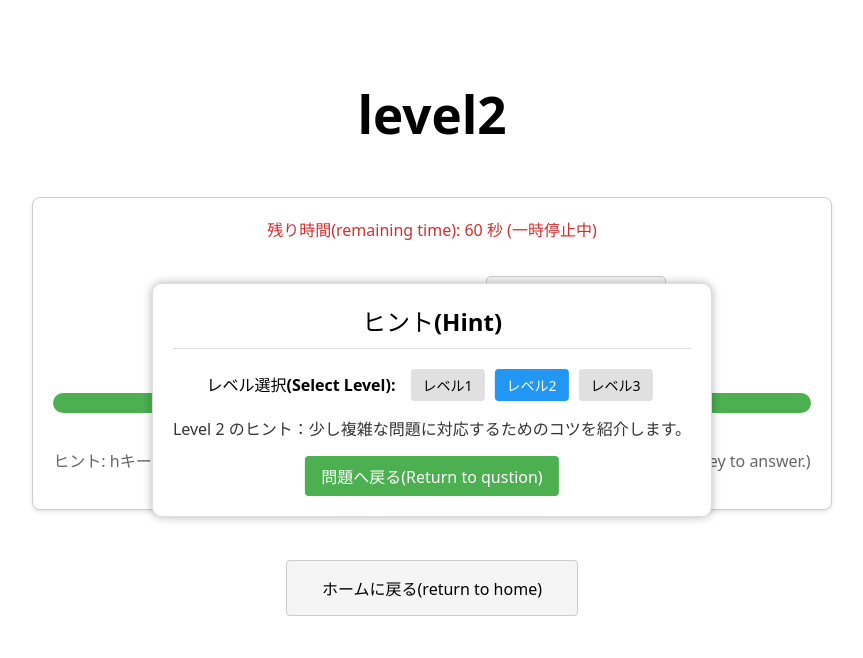
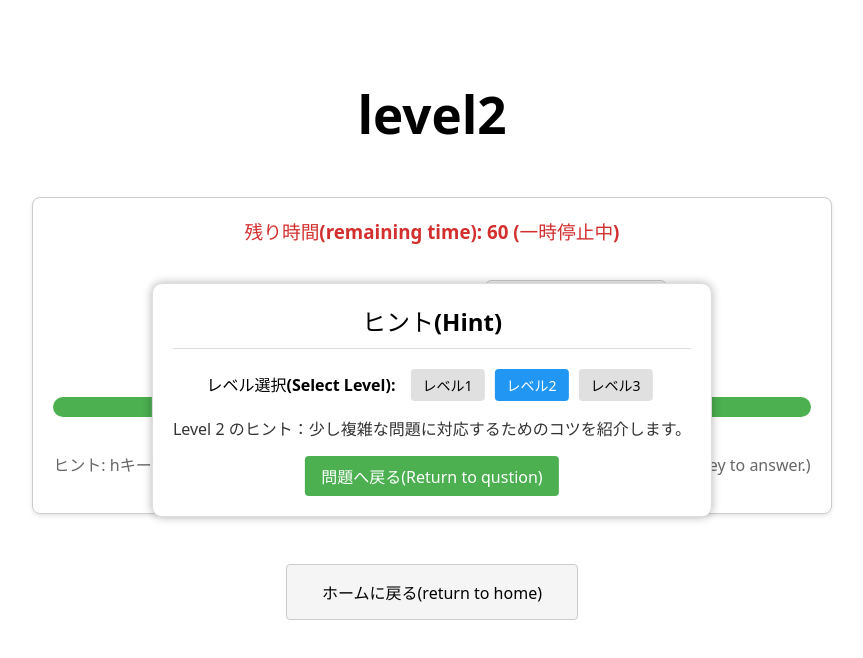
Before and after one commit to alikmpt8529/labgame, a React (Vite) app: page / in a window 1280 px wide. Both pictures are taken after a click on the button "Level 2". Shown: the top 658 px of the page, without its empty margins (208-1071 px from the left). Built offline with nearby package versions, Linux system fonts and the light colour scheme.

Commit message:
タイマーを巨大化

```diff
--- a/src/Level3Screen.jsx
+++ b/src/Level3Screen.jsx
@@ -263,9 +263,9 @@ function Level3Screen({ onGoBack, onGoForward }) {
             : '0 2px 4px rgba(0,0,0,0.1)',
           backgroundColor: isDarkMode ? '#3c3c3f' : '#ffffff'
         }}>
-          <p className={`level3-timer ${showHelp ? 'help-active' : ''}`}>
-              残り時間(remaining time): {Math.ceil(timeRemaining)} 秒 {showHelp && '(一時停止中)'}
-            </p>
+          <h3 className={`level3-timer ${showHelp ? 'help-active' : ''}`}>
+              残り時間(remaining time): {Math.ceil(timeRemaining)}  {showHelp && '(一時停止中)'}
+            </h3>
           {/* 問題表示 - Level2と同じスタイル */}
           <p className="level3-question">
             問題(Question):{numA} × {numB} =
--- a/src/level2Screen.jsx
+++ b/src/level2Screen.jsx
@@ -91,9 +91,11 @@ function Level2Screen({
             : '0 2px 4px rgba(0,0,0,0.1)',
           backgroundColor: isDarkMode ? '#3c3c3c' : '#ffffff'
         }}>
-          <p className={`game-timer level2-timer ${showHelp ? 'help-active' : ''} ${isDarkMode ? 'dark-theme' : 'light-theme'}`}>
-              残り時間(remaining time): {timeRemaining} 秒 {showHelp && '(一時停止中)'}
-            </p>
+          <h3 className={`game-timer level2-timer ${showHelp ? 'help-active' : ''} ${isDarkMode ? 'dark-theme' : 'light-theme'}`} style={{
+            color: isDarkMode ? '#ffffff' : '#000000'
+          }}>
+              残り時間(remaining time): {timeRemaining}  {showHelp && '(一時停止中)'}
+            </h3>
           {/* 問題表示 */}
           <p className={`game-question level2-question ${isDarkMode ? 'dark-theme' : 'light-theme'}`}>
             問題(Question): {num4} × {num5} =
```
Also changed, not shown: 1 other file (tests, documents, lock files or other folders).
